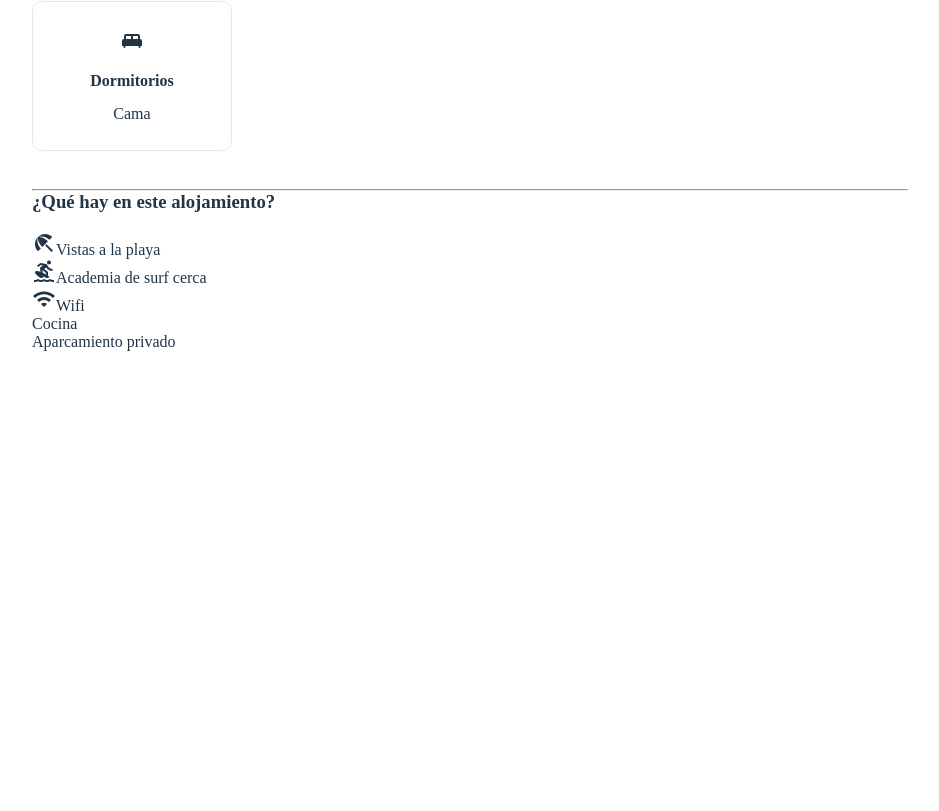
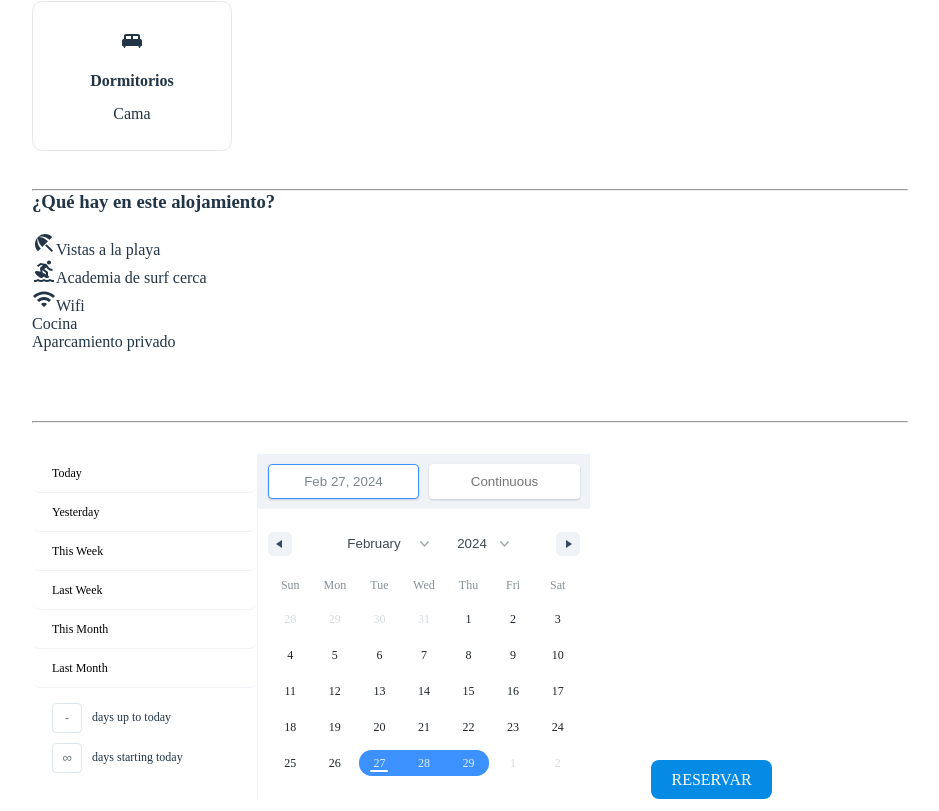
Before and after one commit to Lorena2830/Wave-Stay-Front, a React (Vite) app: page /home/accommodation/1 in a window 1280 px wide. Shown: the part 1309-2120 px from the top of the page, without its empty margins (170-1109 px from the left). Before the commit the page ends 1740 px from the top, so only its background shows below. Built offline with nearby package versions, Linux system fonts and the light colour scheme; no server answers.

Commit message:
calendary added

```diff
--- a/src/components/AccommodationUnique/AccommodationUnique.css
+++ b/src/components/AccommodationUnique/AccommodationUnique.css
@@ -108,3 +108,18 @@ hr {
     padding: 20px;
     text-align: center;
 }
+.calendary {
+   width: 100%;
+   margin-top: 5%;
+}
+#divCalendary {
+    width: 70%;
+    display: flex;
+}
+#reservar {
+    background-color: #068be4;
+    color: white;
+    height: 10%;
+    margin-top: 55%;
+    margin-left: 10%;
+}
--- a/src/components/AccommodationUnique/AccommodationUnique.jsx
+++ b/src/components/AccommodationUnique/AccommodationUnique.jsx
@@ -7,22 +7,34 @@ import EmojiEventsIcon from '@mui/icons-material/EmojiEvents';
 import BeachAccessIcon from '@mui/icons-material/BeachAccess';
 import SurfingIcon from '@mui/icons-material/Surfing';
 import WifiIcon from '@mui/icons-material/Wifi';
+import 'react-date-range/dist/styles.css';
+import 'react-date-range/dist/theme/default.css'
+import { useState } from 'react'
+import { DateRangePicker } from 'react-date-range'
 
-function AccommodationUnique({info}) {
+function AccommodationUnique({ info }) {
+  const [state, setState] = useState([
+    {
+      startDate: new Date(),
+      endDate: null,
+      key: 'selection'
+    }
+  ]);
+
   return (
-   <div class= 'oneCard'> {/* Div de todo el componente */}
-  <div class="space"></div>
+    <div className='oneCard'> {/* Div de todo el componente */}
+      <div className="space"></div>
       <div><h2>{info.name}</h2>   </div>
-    <div class="space"></div>
-  <div class="space"></div> {/* Div de las imagenes */}
-  <div class= 'grid-wrapper'>
-  <div class= 'grid-wrapper-item'><img src={info.imageUrl} alt="" class="grid-wrapper-img" /></div>
-  <div class= 'grid-wrapper-item'><img src={info.imageUrl1} alt="" class="grid-wrapper-img"/></div>
-  <div class= 'grid-wrapper-item'><img src={info.imageUrl2} alt="" class="grid-wrapper-img"/></div>  </div>
+      <div className="space"></div>
+      <div className="space"></div> {/* Div de las imagenes */}
+      <div className='grid-wrapper'>
+        <div className='grid-wrapper-item'><img src={info.imageUrl} alt="" className="grid-wrapper-img" /></div>
+        <div className='grid-wrapper-item'><img src={info.imageUrl1} alt="" className="grid-wrapper-img" /></div>
+        <div className='grid-wrapper-item'><img src={info.imageUrl2} alt="" className="grid-wrapper-img" /></div>  </div>
 
 
-  <div class="space"></div> {/* Div de la info + Recomandacion cliente*/}
-  <div class="box">
+      <div className="space"></div> {/* Div de la info + Recomandacion cliente*/}
+      <div className="box">
         <p><h3>Alojamiento entero: {info.bedrooms} habitaciones</h3></p>
         <p>4 viajeros,  {info.bedrooms} {info.bedrooms > 1 ? (
           <>
@@ -43,11 +55,11 @@ function AccommodationUnique({info}) {
         )} , 2 baños
 
         </p>
-  <div class="space"></div>
-  <div class="cajita"></div>
-  <div class="cuadradito2">
+        <div className="space"></div>
+        <div className="cajita"></div>
+        <div className="cuadradito2">
           <div>
-    <EmojiEventsIcon/> <br /> <strong> Recomendación de <br />los surferos</strong>
+            <EmojiEventsIcon /> <br /> <strong> Recomendación de <br />los surferos</strong>
           </div>
           <div>
             <strong>Uno de los <br />alojamientos que <br />más gustan</strong>
@@ -63,9 +75,9 @@ function AccommodationUnique({info}) {
       </div>
 
 
-  <hr/>      {/* Descubre el alojamiento*/}
-  <div class="box">
-  <div class="space"></div>
+      <hr />      {/* Descubre el alojamiento*/}
+      <div className="box">
+        <div className="space"></div>
         <p><h3>Descubre el alojamiento</h3> <br /></p>
         <p>Nuestro alojamiento está ubicado en {info.address}</p>
         <p>{info.description_large} <br />
@@ -75,22 +87,22 @@ function AccommodationUnique({info}) {
           El precio de la estancia/noche es {info.price} €
         </p>
       </div>
-  <div class="space"></div>
+      <div className="space"></div>
 
-  <hr/>{/* Donde dormiras*/}
+      <hr />{/* Donde dormiras*/}
       <div className="box">
         <p><h3>¿Dónde dormirás?</h3></p>
         <div className="space"></div>
         <div className="cajita"></div>
         <div className="cuadradito" style={{ textAlign: 'left' }}>
-        <div class= "camas">
+          <div className="camas">
             {info.bedrooms > 1 ? (
               <>
-            <KingBedIcon/>
+                <KingBedIcon />
                 <KingBedIcon />
               </>
             ) : (
-          <KingBedIcon/>
+              <KingBedIcon />
             )}
           </div>
           <p><strong>Dormitorios {info.bedrooms}</strong></p>
@@ -107,26 +119,26 @@ function AccommodationUnique({info}) {
       </div>
 
 
-  <hr/>{/*¿Qué hay en este alojamiento?*/}
+      <hr />{/*¿Qué hay en este alojamiento?*/}
       <div className="box">
         <p><h3>¿Qué hay en este alojamiento?</h3><br /></p>
-      <p><BeachAccessIcon/>Vistas a la playa</p>
-      <p><SurfingIcon/>Academia de surf cerca</p>
+        <p><BeachAccessIcon />Vistas a la playa</p>
+        <p><SurfingIcon />Academia de surf cerca</p>
         <p><WifiIcon />Wifi</p>
         <p>Cocina</p>
         <p>Aparcamiento privado</p>
       </div>
-
-
-  {/* <hr/>
-  <div class="box">
-  <div class="space"></div>
-  <p><h3>¿Dónde dormirás?</h3></p>
-  <div class="cajita"></div>
-  <div class="cuadradito"></div>
-  </div> */}
-
-
+      <hr />
+      <div id = 'divCalendary'>
+        <DateRangePicker
+          editableDateInputs={true}
+          onChange={item => setState([item.selection])}
+          moveRangeOnFirstSelection={false}
+          ranges={state}
+          className='calendary'
+        />
+      <button id='reservar'>RESERVAR</button>
+      </div>
     </div>
   )
 }
```
Lines whose indentation alone changed are shown as unchanged.
